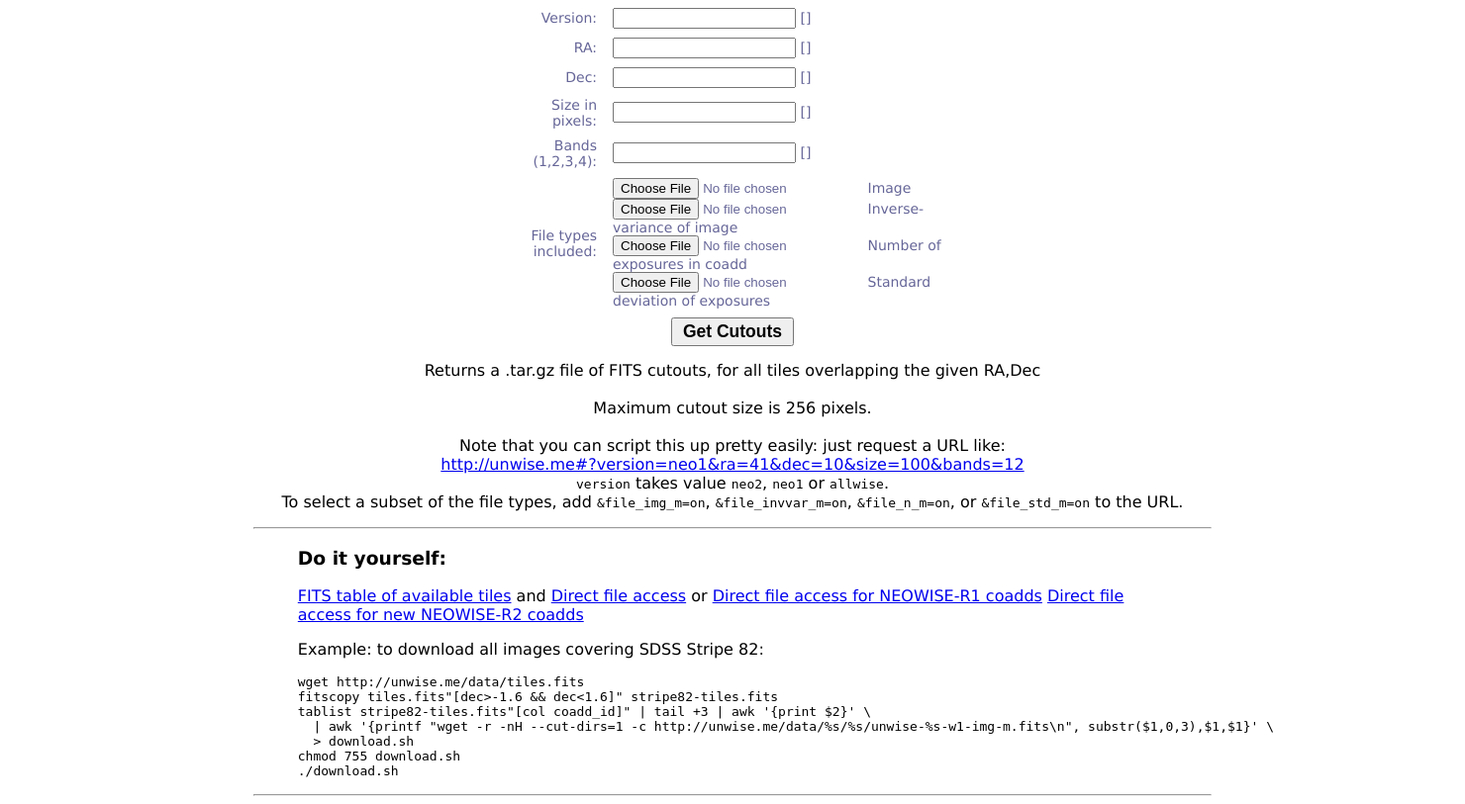
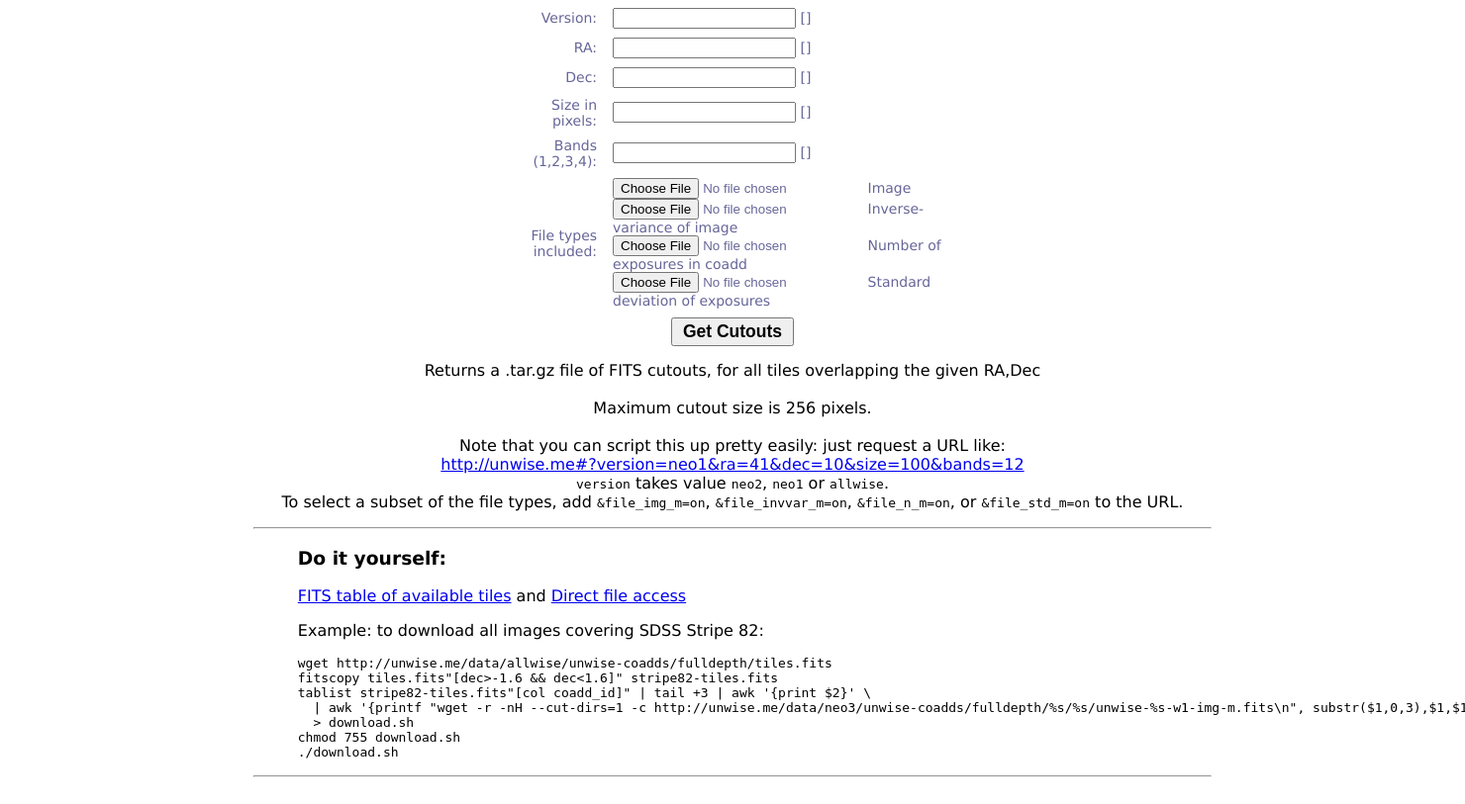
Before and after one commit to dstndstn/unwise.me, a Django app: template templates/coordsearch.html in a window 1480 px wide; the page is wider, and only the part inside the window is pictured. Shown: the part 621-1434 px from the top of that part at 99% size. After the commit the page ends 1407 px from the top of that part, so only its background shows below. Run offline with Django 3.2, Linux system fonts and the light colour scheme; the template is opened without the code that fills it: most values are stand-ins (such as "Sample title", 1, 10 or a date in 2020); form fields are guessed from the names that the template uses.

Commit message:
adjust to updated directory structure in unwise.me site

```diff
--- a/templates/coadd/tile_list.html
+++ b/templates/coadd/tile_list.html
@@ -106,7 +106,7 @@ and the checkboxes below to select the bands and products to download for each t
   <tr class="{% cycle 'even' 'odd' %}">
     <td><input type="checkbox" name="tile{{ forloop.counter}}"
                value="{{ tile.coadd }}"></td>
-    <td><a href="/data/{{ version }}/{{tile.coadd|slice:":3"}}/{{tile.coadd}}/">{{ tile.coadd }}</a></td>
+    <td><a href="/data/{{ version }}/unwise-coadds/fulldepth/{{tile.coadd|slice:":3"}}/{{tile.coadd}}/">{{ tile.coadd }}</a></td>
     <td>{{ tile.ra|floatformat:3 }}</td>
     <td>{{ tile.dec|floatformat:3 }}</td>
     <td><a href="{% url 'tile-tgz' version=version coadd=tile.coadd bands=1 %}">w1.tgz</a></td>
--- a/templates/coordsearch.html
+++ b/templates/coordsearch.html
@@ -158,21 +158,19 @@ Thanks!
 <div class="notebox">
 <h3>Do it yourself:</h3>
 <p>
-<a href="/data/tiles.fits">FITS table of available tiles</a>
+<a href="/data/allwise/unwise-coadds/fulldepth/tiles.fits">FITS table of available tiles</a>
 and
-<a href="/data/">Direct file access</a> or
-<a href="/data/neo1">Direct file access for NEOWISE-R1 coadds</a>
-<a href="/data/neo2">Direct file access for new NEOWISE-R2 coadds</a>
+<a href="/data/">Direct file access</a>
 </p>
 
 <p>
 Example: to download all images covering SDSS Stripe 82:
 <div align="left">
 <pre>
-wget http://unwise.me/data/tiles.fits
+wget http://unwise.me/data/allwise/unwise-coadds/fulldepth/tiles.fits
 fitscopy tiles.fits"[dec>-1.6 && dec<1.6]" stripe82-tiles.fits
 tablist stripe82-tiles.fits"[col coadd_id]" | tail +3 | awk '{print $2}' \
-  | awk '{printf "wget -r -nH --cut-dirs=1 -c http://unwise.me/data/%s/%s/unwise-%s-w1-img-m.fits\n", substr($1,0,3),$1,$1}' \
+  | awk '{printf "wget -r -nH --cut-dirs=1 -c http://unwise.me/data/neo3/unwise-coadds/fulldepth/%s/%s/unwise-%s-w1-img-m.fits\n", substr($1,0,3),$1,$1}' \
   > download.sh
 chmod 755 download.sh
 ./download.sh
--- a/unwise/settings.py
+++ b/unwise/settings.py
@@ -14,8 +14,8 @@ BASE_DIR = os.path.dirname(os.path.dirname(__file__))
 
 DATA_DIR = os.path.join(BASE_DIR, 'data')
 
-SDSSPHOT_DATA_DIR = os.path.join(BASE_DIR, 'data-sdssphot')
-SDSSPHOT_DATA_URL = '/data-sdssphot'
+SDSSPHOT_DATA_DIR = os.path.join(BASE_DIR, 'data', 'allwise', 'unwise-phot')
+SDSSPHOT_DATA_URL = '/data/allwise/unwise-phot/'
 
 WINDOW_FLIST_KD = os.path.join(BASE_DIR, 'window_flist_cut.kd')
 
```
Also changed, not shown: coadd/views.py (+6 -5 lines).
